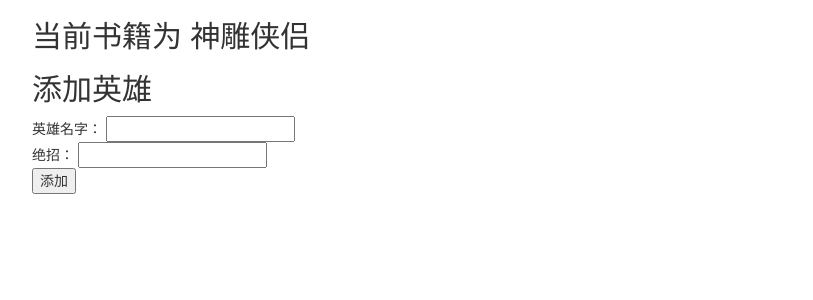
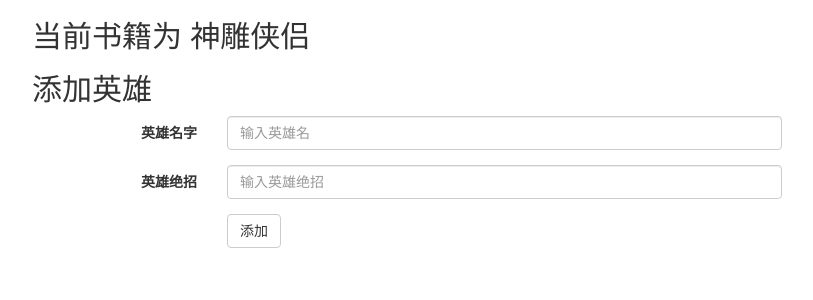
Before and after one commit to zzy0371/Py1904, a Django app: page /addhero/4/ in a window 1280 px wide. Shown: the top 300 px of the page, without its empty margins (38-851 px from the left). Run offline with Django 3.2, Linux system fonts and the light colour scheme; data comes from the database, SQL or seed files in the repository; both versions use the stored data as it was after the commit.

Commit message:
BootStrap样式

```diff
--- a/demo1/booktest/views.py
+++ b/demo1/booktest/views.py
@@ -41,12 +41,6 @@ def deletehero(request,id):
     hero = HeroInfo.objects.get(pk = id)
     bookid = hero.book.id
     hero.delete()
-    # return HttpResponse("删除成功")
-
-    # return HttpResponseRedirect("/detail/"+ str(bookid) +  "/")
-
-    # result = reverse("booktest:detail", args=(bookid,))
-    # return redirect("/detail/"+ str(bookid) + "/")
     return redirect( reverse("booktest:detail",args=(bookid,) ) )
 
 
--- a/demo1/templates/booktest/addhero.html
+++ b/demo1/templates/booktest/addhero.html
@@ -7,19 +7,31 @@
 
 </head>
 <body>
-    <div class="container">
-        <h2>当前书籍为  {{ book.title }}</h2>
-        <h2>添加英雄</h2>
-        <form action="{% url 'booktest:addhero' book.id %}" method="post">
-            英雄名字： <input type="text" name="username">
-            <br>
-            绝招： <input type="text" name="content">
-            <br>
-            <input type="submit" value="添加">
+<div class="container">
+    <h2>当前书籍为 {{ book.title }}</h2>
+    <h2>添加英雄</h2>
 
-        </form>
+    <form class="form-horizontal" action="{% url 'booktest:addhero' book.id %}" method="post">
+        <div class="form-group">
+            <label for="username" class="col-sm-2 control-label">英雄名字</label>
+            <div class="col-sm-6">
+                <input type="text" name="username" class="form-control" id="username" placeholder="输入英雄名">
+            </div>
+        </div>
+        <div class="form-group">
+            <label for="content" class="col-sm-2 control-label">英雄绝招</label>
+            <div class="col-sm-6">
+                <input type="text" name="content" class="form-control" id="content" placeholder="输入英雄绝招">
+            </div>
+        </div>
+        <div class="form-group">
+            <div class="col-sm-offset-2 col-sm-10">
+                <button type="submit" class="btn btn-default">添加</button>
+            </div>
+        </div>
+    </form>
 
-    </div>
+</div>
 
 
 <!-- jQuery (Bootstrap 的所有 JavaScript 插件都依赖 jQuery，所以必须放在前边) -->
--- a/demo1/templates/booktest/detail.html
+++ b/demo1/templates/booktest/detail.html
@@ -15,7 +15,7 @@
     <h3>拥有角色</h3>
     <ul>
         {% for hero in book.heroinfo_set.all %}
-        <li>{{ hero.name }} -- {{ hero.content }} -- <a href="{% url 'booktest:deletehero' hero.id %}">删除</a></li>
+        <li>{{ hero.name }} -- {{ hero.content }} -- <a class="btn btn-warning" href="{% url 'booktest:deletehero' hero.id %}">删除</a></li>
         {% endfor %}
 
     </ul>
@@ -26,7 +26,7 @@
     {% endif %}
 
     <br>
-    <a href="{% url 'booktest:addhero' book.id %}">添加英雄</a>
+    <a class="btn btn-success" href="{% url 'booktest:addhero' book.id %}">添加英雄</a>
     <br>
     {# <a href="/">返回首页</a> #}
 
--- a/demo1/templates/booktest/list.html
+++ b/demo1/templates/booktest/list.html
@@ -13,7 +13,7 @@
         {% for book in books %}
         {# <li><a href="/detail/{{ book.id }}/">{{ book.title }}--{{ book.pub_date }}</a></li> #}
 
-        <li><a href="{% url 'booktest:detail' book.id %}">{{ book.title }}--{{ book.pub_date }}</a> <a href="{% url 'booktest:deletebook' book.id %}">删除</a></li>
+        <li><a href="{% url 'booktest:detail' book.id %}">{{ book.title }}--{{ book.pub_date }}</a> <a class="btn btn-warning" href="{% url 'booktest:deletebook' book.id %}">删除</a></li>
         {% endfor %}
     </ul>
 
```
Also changed, not shown: demo1/db.sqlite3, 2 other files.
